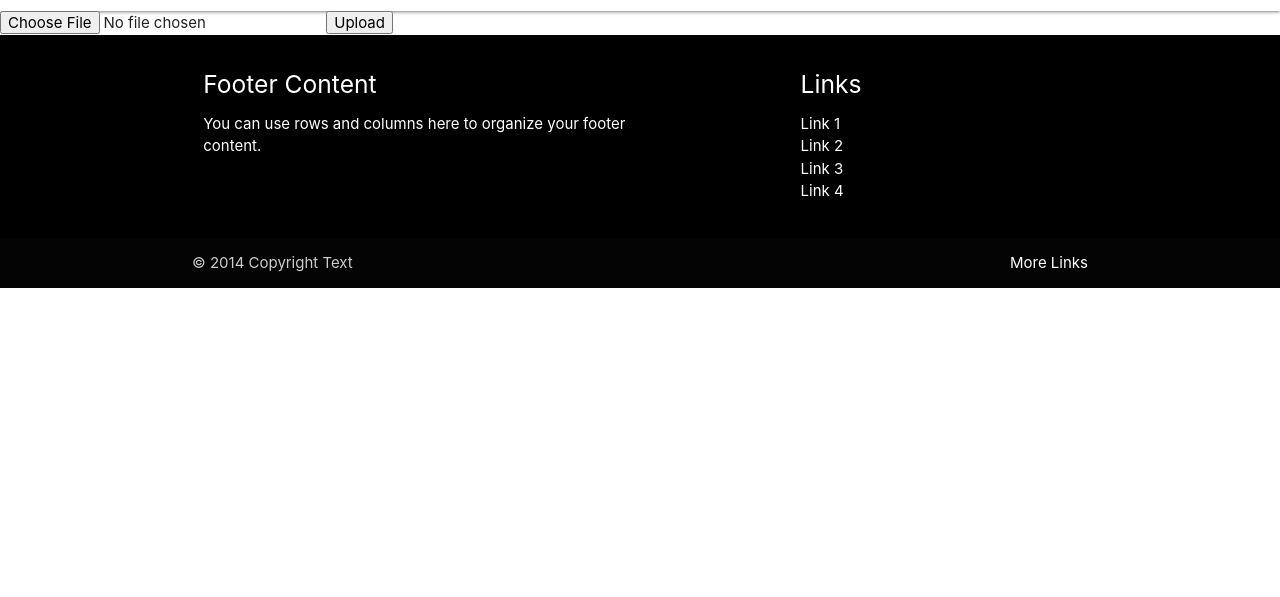
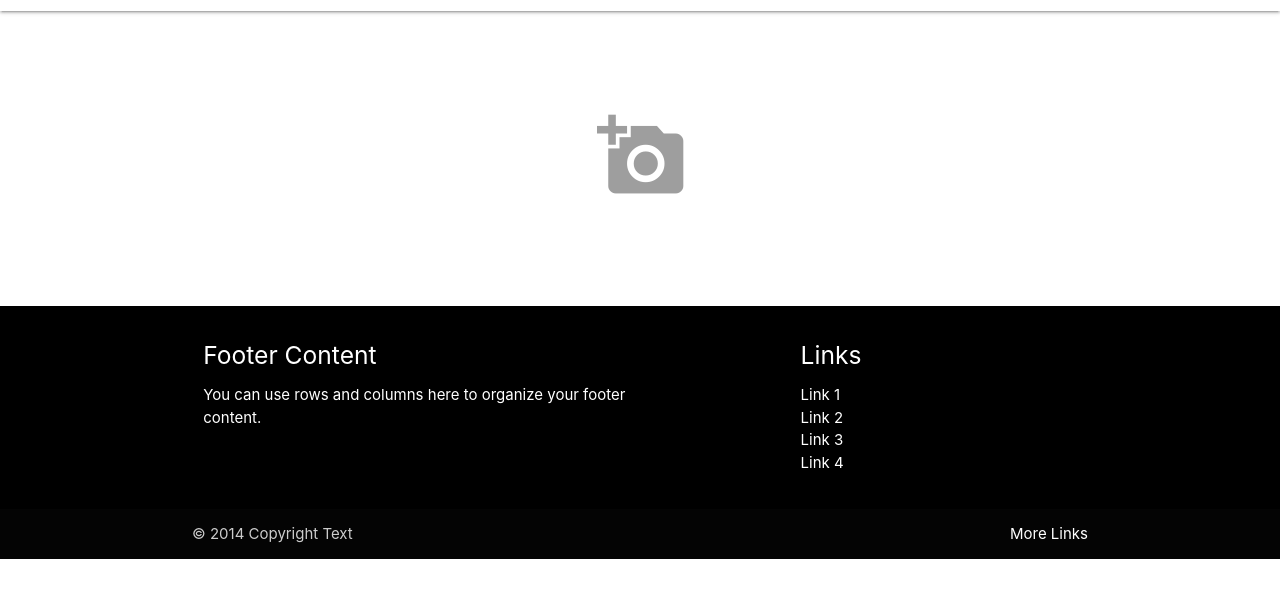
Before and after one commit to adriacabeza/Volvo-Challenge, a plain HTML site: page app/templates/registration.html in a window 1280 px wide. Shown: the part 53-650 px from the top of the page. Drawn offline with nearby package versions, Linux system fonts and the light colour scheme; a script that the page names is missing; files whose address does not match are found by name.

Commit message:
Camera icon beautiful

```diff
--- a/app/static/css/main.css
+++ b/app/static/css/main.css
@@ -1,3 +1,19 @@
+
+form {
+    text-align: center;
+}
+
+#image-input-label {
+    display: inline-block;
+    margin: 100px auto 100px auto;
+}
+
+#image-input {
+    visibility:hidden;
+    width:0;
+    height:0
+}
+
 #volvo-logo {
     height: 50px;
     width: auto;
--- a/app/templates/registration.html
+++ b/app/templates/registration.html
@@ -34,9 +34,10 @@
 
 
   <form action="" method="post" enctype="multipart/form-data">
-    <input type="file" name="image" accept="image/*" capture="user">
-    <input type="submit" value="Upload">
+    <input type="file" id="image-input" name="image" accept="image/*" capture="user">
+    <label id="image-input-label"" for="image-input"><i class="material-icons large">add_a_photo</i></label>
   </form>
+
 <!--
   <input type="file" accept="image/*" capture="user">
   <canvas></canvas>
```
